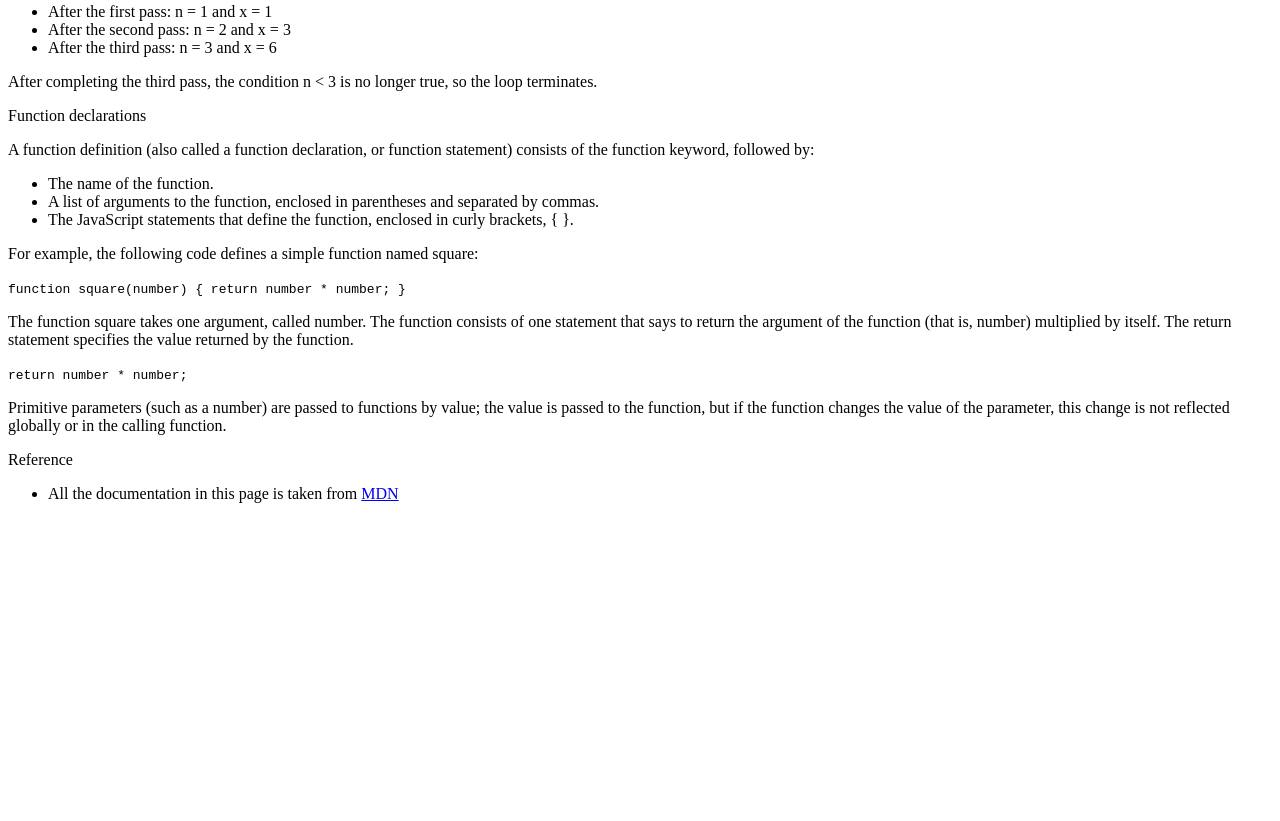
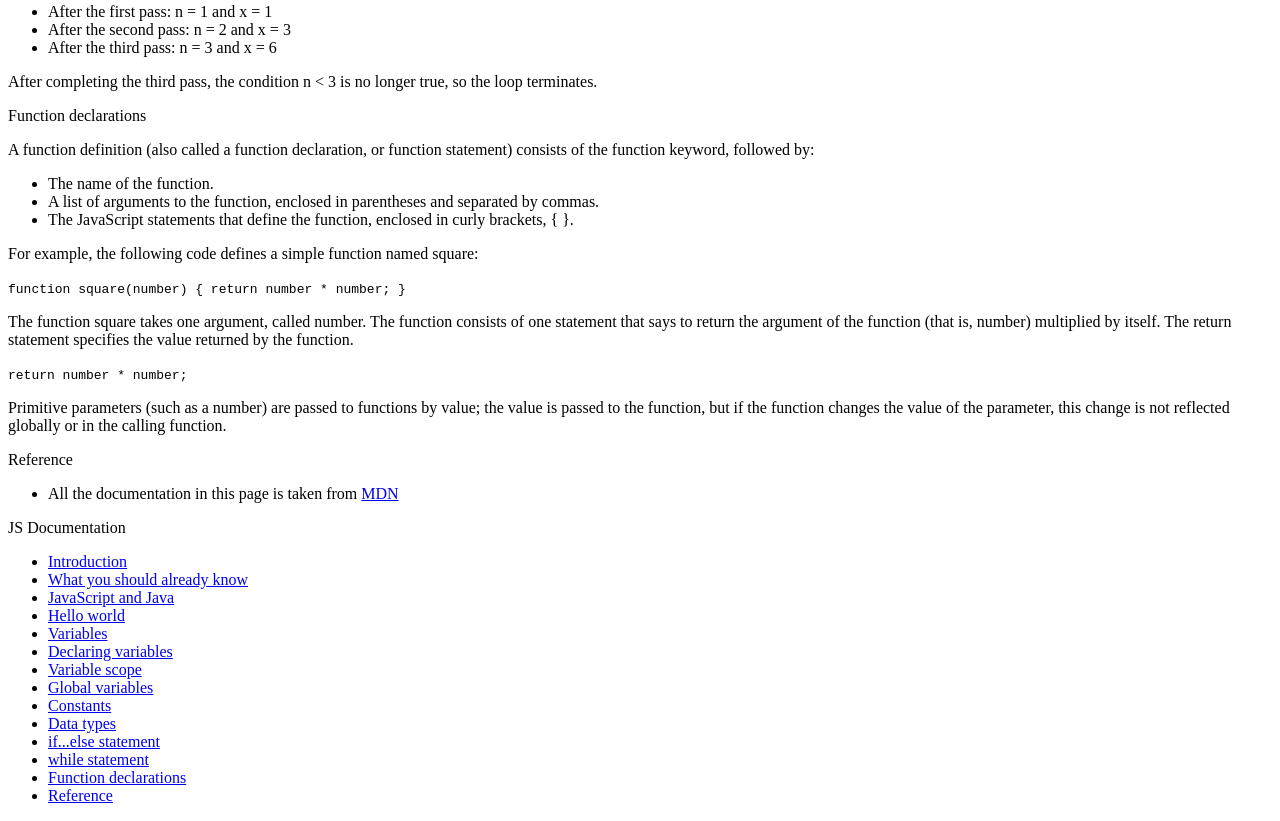
Before and after one commit to DaniDjaoen/danikhalil, a plain HTML site: page index.html in a window 1280 px wide. Shown: the part 2961-3782 px from the top of the page. Before the commit the page ends 3480 px from the top, so only its background shows below. Drawn offline with Linux system fonts and the light colour scheme.

Commit message:
added the nav bar

```diff
--- a/index.html
+++ b/index.html
@@ -302,10 +302,32 @@
             <header id="reference">Reference</header>
             <ul>
                 <li>
-                    All the documentation in this page is taken from <span><a href="https://developer.mozilla.org/en-US/docs/Web/JavaScript/Guide">MDN</a></span>
+                    All the documentation in this page is taken from <span><a href="https://developer.mozilla.org/en-US/docs/Web/JavaScript/Guide" target="_blank">MDN</a></span>
                 </li>
             </ul>
         </section>
     </main>
+    <nav id="nav-bar">
+        <header>
+            JS Documentation
+        </header>
+        <ul>
+            <li><a class="nav-link" href="#introduction">Introduction</a></li>
+            <li><a class="nav-link" href="#what_you_should_already_know">What you should already know</a></li>
+            <li><a class="nav-link" href="#javascript_and_java" >JavaScript and Java</a></li>
+            <li><a class="nav-link" href="#hello_world" >Hello world</a></li>
+            <li><a class="nav-link" href="#variables">Variables</a></li>
+            <li><a class="nav-link" href="#declaring_variables" >Declaring variables</a></li>
+            <li><a class="nav-link" href="#variable_scope" >Variable scope</a></li>
+            <li><a class="nav-link" href="#global_variables">Global variables</a></li>
+            <li><a class="nav-link" href="#constants">Constants</a></li>
+            <li><a class="nav-link" href="#data_types">Data types</a></li>
+            <li><a class="nav-link" href="#if_else_statement" >if...else statement</a></li>
+            <li><a class="nav-link" href="#while_statement">while statement</a></li>
+            <li><a class="nav-link" href="#function_declarations">Function declarations</a></li>
+            <li><a class="nav-link" href="#reference">Reference</a></li>
+        </ul>
+
+    </nav>
 </body>
 </html>
```
